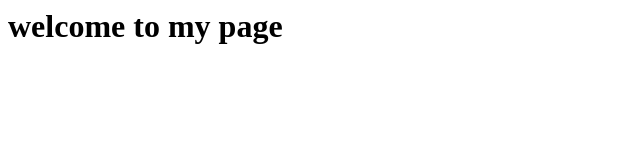
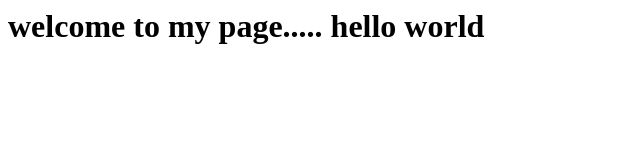
Before and after one commit to jsteyn135/test1, a plain HTML site: page index.html in a window 1280 px wide. Shown: the whole page, without its empty margins (0-640 px from the left). Drawn offline with Linux system fonts and the light colour scheme.

Commit message:
my second commit

```diff
--- a/index.html
+++ b/index.html
@@ -2,6 +2,6 @@
 <head>
 </head>
 <body>
-    <h1>welcome to my page</h1>
+    <h1>welcome to my page..... hello world</h1>
 </body>
 </html>
```
